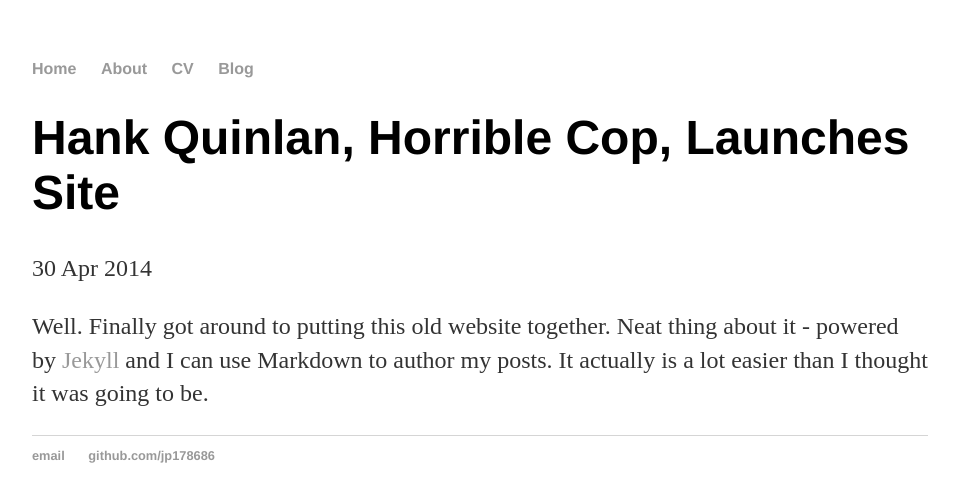
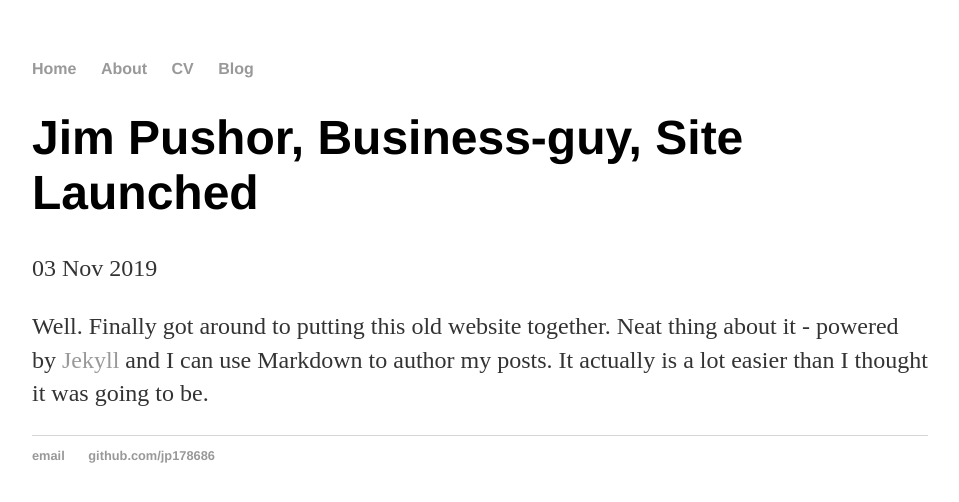
Before and after one commit to jp178686/jp178686.github.io, a Jekyll site: the page built from _posts/2019-11-03-jim-pushor-site-launched.md, in a window 1280 px wide. Shown: the top 502 px of the page, without its empty margins (160-1119 px from the left). Built offline with Jekyll 4.4.1, drawn with Linux system fonts in a browser that asks for light colours.

Commit message:
Update 2019-11-03-jim-pushor-site-launched.md
Changed title in md file

```diff
--- a/_posts/2019-11-03-jim-pushor-site-launched.md
+++ b/_posts/2019-11-03-jim-pushor-site-launched.md
@@ -1,7 +1,7 @@
 ---
 layout: post
-title: "Hank Quinlan, Horrible Cop, Launches Site"
-date: 2014-04-30
+title: "Jim Pushor, Business-guy, Site Launched"
+date: 2019-11-03
 ---
 
 Well. Finally got around to putting this old website together. Neat thing about it - powered by [Jekyll](http://jekyllrb.com) and I can use Markdown to author my posts. It actually is a lot easier than I thought it was going to be.
```
